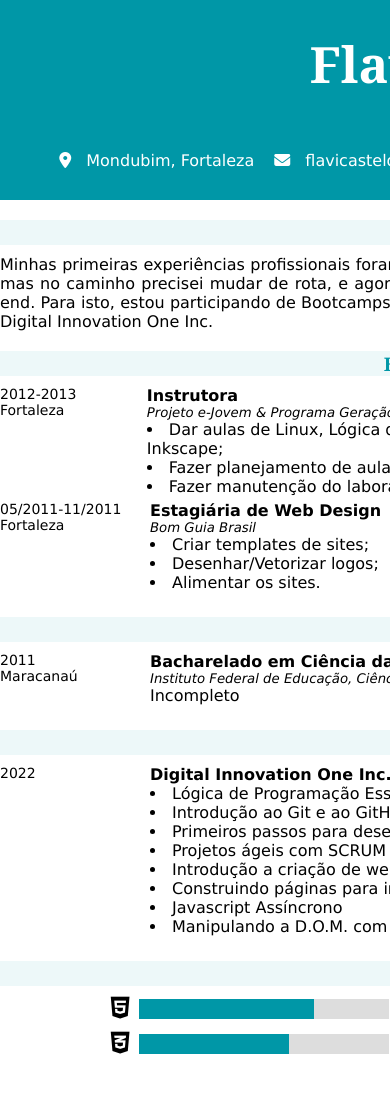
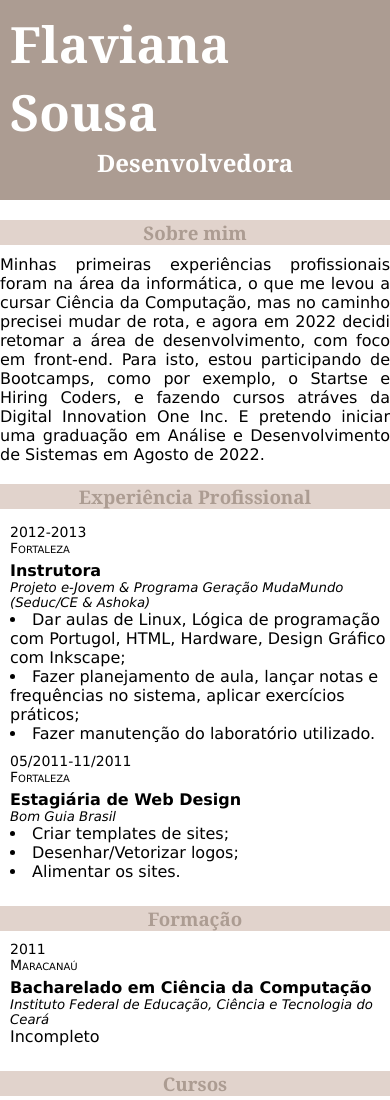
Before and after one commit to flavicastelo/curriculo-flaviana, a plain HTML site: page index.html in a window 390 px wide. Shown: the top 1100 px of the page. Drawn offline with Linux system fonts and the light colour scheme.

Commit message:
responsividade e cores

```diff
--- a/index.html
+++ b/index.html
@@ -42,7 +42,7 @@
 
        <section class="container-secao sobre-mim">
             <h3>Sobre mim</h3>
-            <p>Minhas primeiras experiências profissionais foram na área da informática, o que me levou a cursar Ciência da Computação, mas no caminho precisei mudar de rota, e agora em 2022 decidi retomar a área de desenvolvimento, com foco em front-end. Para isto, estou participando de Bootcamps, como por exemplo, o Startse e Hiring Coders, e fazendo cursos atráves da Digital Innovation One Inc.</p>
+            <p>Minhas primeiras experiências profissionais foram na área da informática, o que me levou a cursar Ciência da Computação, mas no caminho precisei mudar de rota, e agora em 2022 decidi retomar a área de desenvolvimento, com foco em front-end. Para isto, estou participando de Bootcamps, como por exemplo, o Startse e Hiring Coders, e fazendo cursos atráves da Digital Innovation One Inc. E pretendo iniciar uma graduação em Análise e Desenvolvimento de Sistemas em Agosto de 2022.</p>
        </section>
 
        <section class="container-secao experiencia">
--- a/style.css
+++ b/style.css
@@ -30,7 +30,7 @@ i{
     width: 1000px;
     height: 200px;
     padding: 30px;
-    background-color: #0097A7;
+    background-color: #AC9C92;
     color: #FFF;
     display: flex;
     flex-direction: column;
@@ -56,8 +56,8 @@ i{
 /* Corpo */
 h3{
     margin: 20px auto 10px;
-    background-color: #EDF8F9;
-    color: #0097A7;
+    background-color: #E1D3CC;
+    color: #AC9C92;
     width: 100%;
     text-align: center;
 }
@@ -141,23 +141,23 @@ ul {
 .html{
     width: 70%;
     padding:10px;
-    background-color: #0097A7;
+    background-color: #AC9C92;
 }
 .css{
     width: 60%;
     padding:10px;
-    background-color: #0097A7;
+    background-color: #AC9C92;
 }
 .js{
     width: 40%;
     padding:10px;
-    background-color: #0097A7;
+    background-color: #AC9C92;
 }
 
 .gh{
     width: 40%;
     padding:10px;
-    background-color: #0097A7;
+    background-color: #AC9C92;
 }
 
 /* Rodape */
@@ -165,3 +165,30 @@ footer{
     width: 1000px;
     height: 100px;
 }
+
+/* Responsividade */
+
+@media only screen and (max-width: 1000px){
+    .cabecalho{
+        width: 100%;
+        padding: 10px;
+
+    }
+    .container{
+        width: 100%;
+    }
+    .item{
+        display: flex;
+        flex-direction: column;
+        margin: 5px 10px;
+        width: 100%;
+
+    }
+    .data{
+        width: 100%;
+        font-variant: small-caps;
+        display: flex;
+        flex-direction: column;
+        margin-bottom: 5px;
+    }
+}
```
